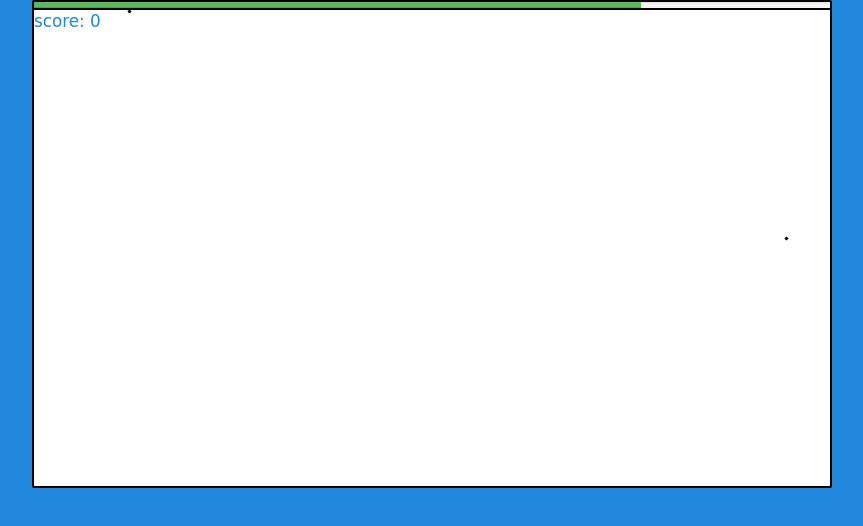
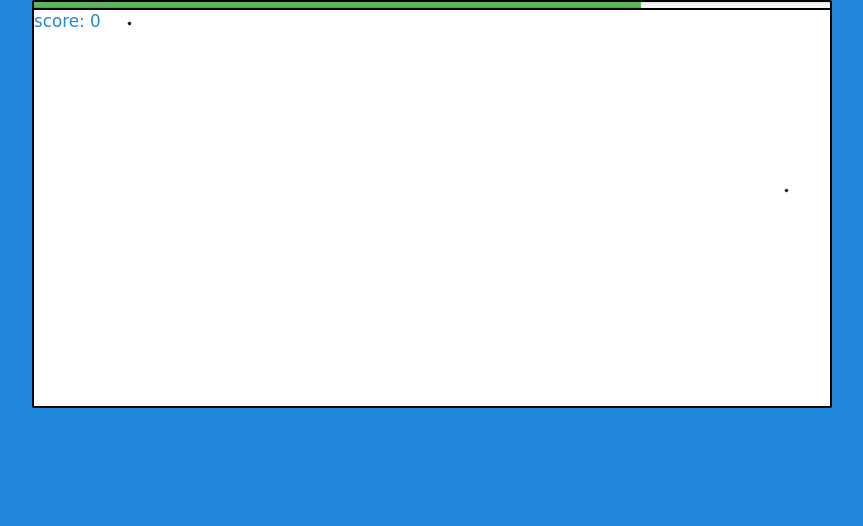
Before and after one commit to tomiik/mosquito, a plain HTML site: page index.html in a window 1280 px wide. Shown: the top 526 px of the page, without its empty margins (208-1071 px from the left). Drawn offline with nearby package versions, Linux system fonts and the light colour scheme; a web font is replaced by a local one.

Commit message:
fix page size

```diff
--- a/scripts/settings.js
+++ b/scripts/settings.js
@@ -1,7 +1,7 @@
 const xMin = 0;
 const xMax = 800-5;
 const yMin = 0;
-const yMax = 480-5;
+const yMax = 400-5;
 var handSize = 80;
 var handSize_2 = handSize/2;
 const maxMosquitoes = 100;
--- a/styles/app.css
+++ b/styles/app.css
@@ -1,5 +1,6 @@
 html {
   height: 100%;
+  overflow-y: hidden;
 }
 body {
   height: 100%;
@@ -9,7 +10,7 @@ body {
 
 section {
   width: 800px;
-  height: 480px;
+  height: 400px;
   margin: 0 auto; }
 
 .progress {
```
